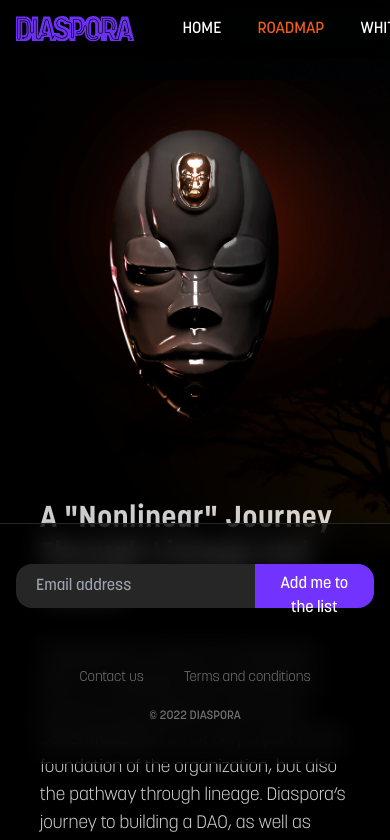
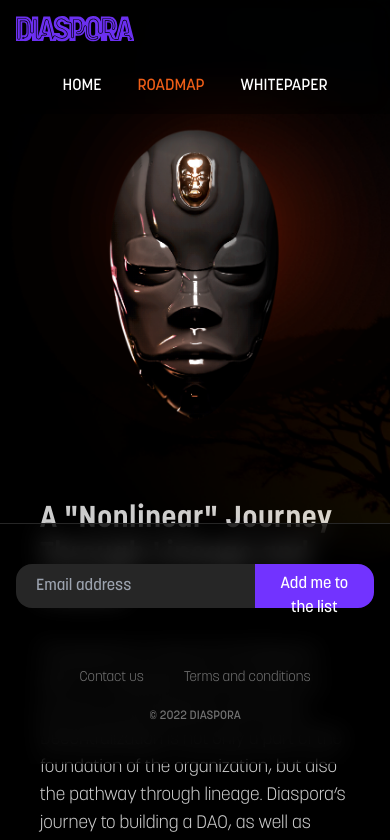
Before and after one commit to diaspora-labs/diaspora-site, a Next.js app: page /roadmap in a window 390 px wide. Shown: the top 840 px of the page. Built offline with nearby package versions, Linux system fonts and the light colour scheme.

Commit message:
nav showing in mobile and desktop

```diff
--- a/components/Nav.tsx
+++ b/components/Nav.tsx
@@ -16,7 +16,7 @@ export const Nav = () => {
   const baseClasses = "transition ease-in-out hover:text-[#F05E17] uppercase"
 
   return (
-    <div className="flex items-center space-x-1">
+    <div className="flex items-center space-x-1 justify-center">
       {Object.keys(routes).map((route, i) => (
         <div className="p-4" key={`route-${i}`}>
           <Link href={route}>
--- a/components/NavHeader.tsx
+++ b/components/NavHeader.tsx
@@ -22,7 +22,10 @@ export const NavHeader = () => {
         <div className="grow"></div>
 
         <div className="mx-4 flex items-center">
-          <Nav />
+          <div className="invisible md:visible">
+            <Nav />
+          </div>
+
           <span className="ml-10 flex flex-row items-center space-x-8">
             {/* <Discord color="rgba(255,255,255,0.5)" /> */}
             <a href="https://www.instagram.com/diasporaxyz/?igshid=YmMyMTA2M2Y%3D" target="_blank" rel="noreferrer">
@@ -34,6 +37,10 @@ export const NavHeader = () => {
           </span>
         </div>
       </div>
+
+      <div className="justify-center md:hidden">
+        <Nav />
+      </div>
     </nav>
   )
 }
```
